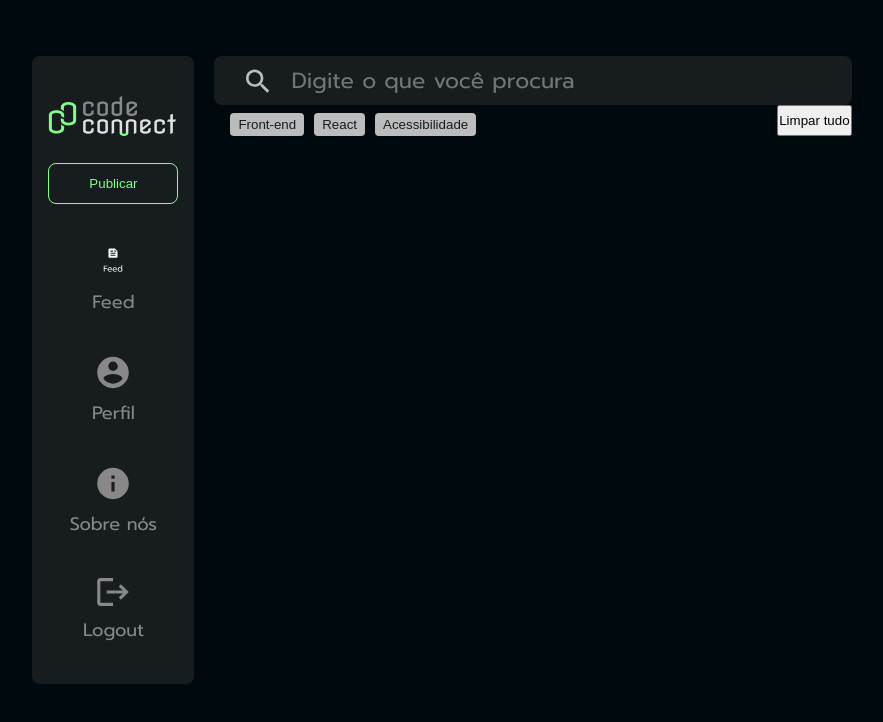
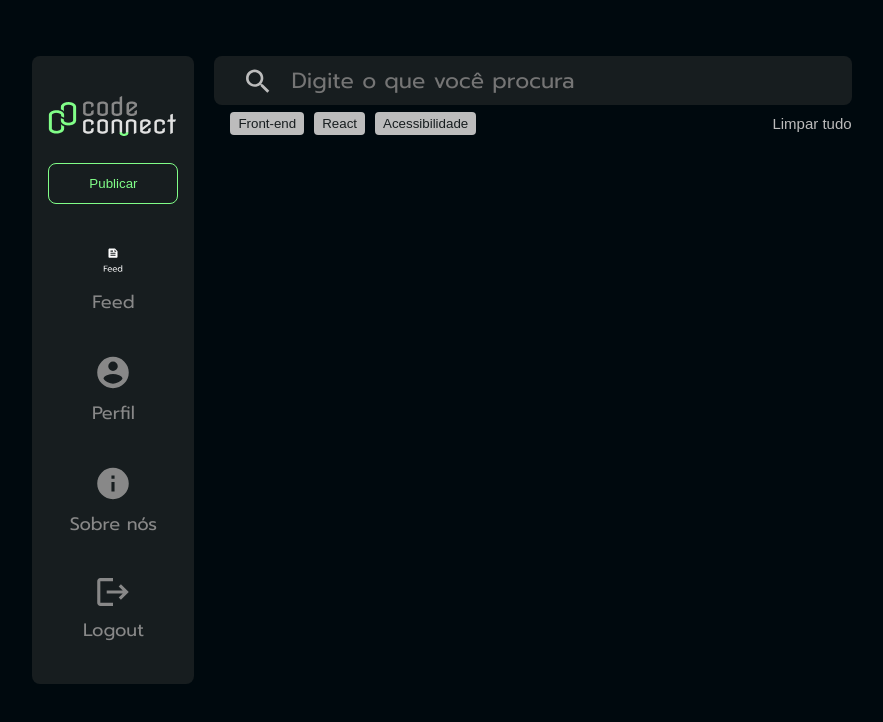
Before and after one commit to Tkailaine/React-Vite---P-gina-de-posts, a React (Vite) app: page / in a window 1280 px wide. Shown: the top 722 px of the page, without its empty margins (198-1081 px from the left). Built offline with nearby package versions, Linux system fonts and the light colour scheme.

Commit message:
style: estilizando botão limpar tudo

```diff
--- a/src/componentes/filtros/styles.css
+++ b/src/componentes/filtros/styles.css
@@ -16,5 +16,18 @@
     display: flex;
     gap: 10px;
     margin-left: 1em;
+
+}
+
+.btn-limpar-pesquisa, .btn-filtro{
     margin-top: 0.5em;
+    cursor: pointer;
 }
+
+.btn-limpar-pesquisa{
+    background-color: transparent;
+    border: none;
+    color: var(--cinza-claro);
+    font-size: 15px;
+
+}
```
